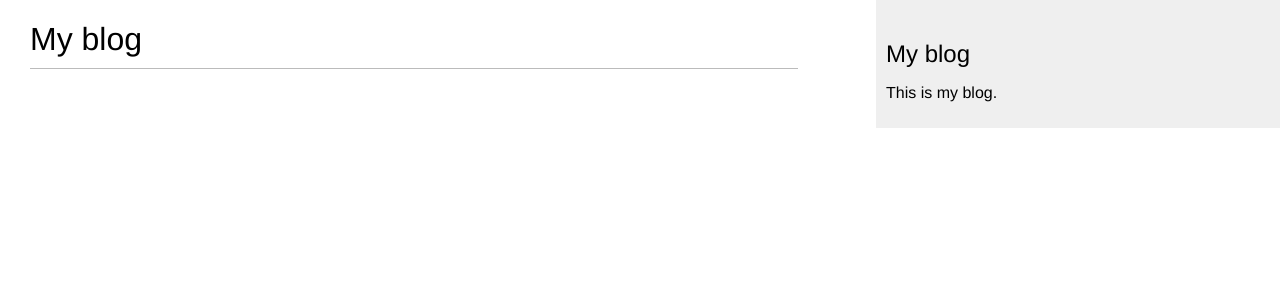
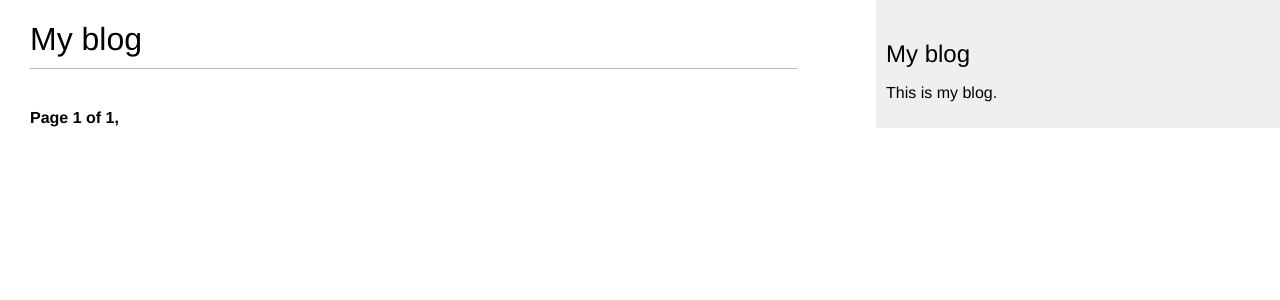
Before and after one commit to DeMonA1/MyBlog__Django, a Django app: page /blog/ in a window 1280 px wide. Shown: the top 300 px of the page. Run offline with Django 5.2, Linux system fonts and the light colour scheme; data that the repository does not hold is empty.

Commit message:
Pagination

```diff
--- a/mysite/blog/templates/blog/post/list.html
+++ b/mysite/blog/templates/blog/post/list.html
@@ -15,4 +15,5 @@
         </p>
         {{ post.body|truncatewords:30|linebreaks }}
     {% endfor %}
+    {% include "pagination.html" with page=posts %}
 {% endblock %}
--- /dev/null
+++ b/mysite/blog/templates/pagination.html
@@ -0,0 +1,13 @@
+<div class="pagination">
+    <span class="step-links">
+        {% if page.has_previous %}
+            <a href="?page={{ page.previous_page_number }}">Previous</a>
+        {% endif %}
+        <span class="current">
+            Page {{ page.number }} of {{ page.paginator.num_pages }},
+        </span>
+        {% if page.has_next %}
+            <a href="?page={{ page.next_page_number }}">Next</a>
+        {% endif %}
+    </span>
+</div>
--- a/mysite/blog/views.py
+++ b/mysite/blog/views.py
@@ -5,7 +5,12 @@
 # Create your views here.
 
 def post_list(request):
-    posts = Post.published.all()
+    post_list = Post.published.all()
+    # pagination with 3 posts per page
+    paginator = Paginator(post_list, 3)
+    page_number = request.GET.get('page', 1)
+    posts = paginator.page(page_number)
+
     return render(request,
                   'blog/post/list.html',
                   {'posts':posts})
```
